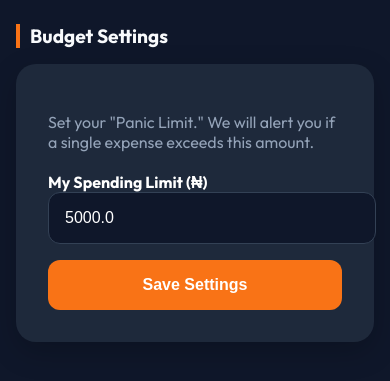
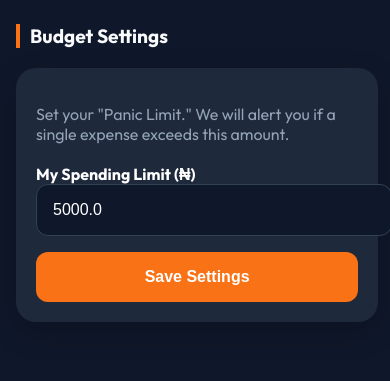
Before and after one commit to henryjnr777-pixel/campus-vault-, a Flask app: page /settings in a window 390 px wide. Shown: the part 139-520 px from the top of the page. Run offline with Flask 3, Linux system fonts and the light colour scheme; a user stored in the database is signed in.

Commit message:
Fixed settings mobile responsiveness

```diff
--- a/static/style.css
+++ b/static/style.css
@@ -357,3 +357,17 @@ td {
     color: white;
     box-shadow: 0 4px 10px rgba(59, 130, 246, 0.3);
 }
+
+/* Mobile Responsive Fix for Settings */
+@media screen and (max-width: 768px) {
+
+    .settings-container,
+    .form-container,
+    .settings-box {
+        /* Adjusts whatever class name you used */
+        width: 90% !important;
+        max-width: 100% !important;
+        margin: 20px auto !important;
+        padding: 20px !important;
+    }
+}
--- a/templates/settings.html
+++ b/templates/settings.html
@@ -2,6 +2,7 @@
 <html lang="en">
 
 <head>
+    <meta name="viewport" content="width=device-width, initial-scale=1.0">
     <title>Settings - Campus Vault</title>
     <link rel="stylesheet" href="{{ url_for('static', filename='style.css') }}">
 </head>
```
